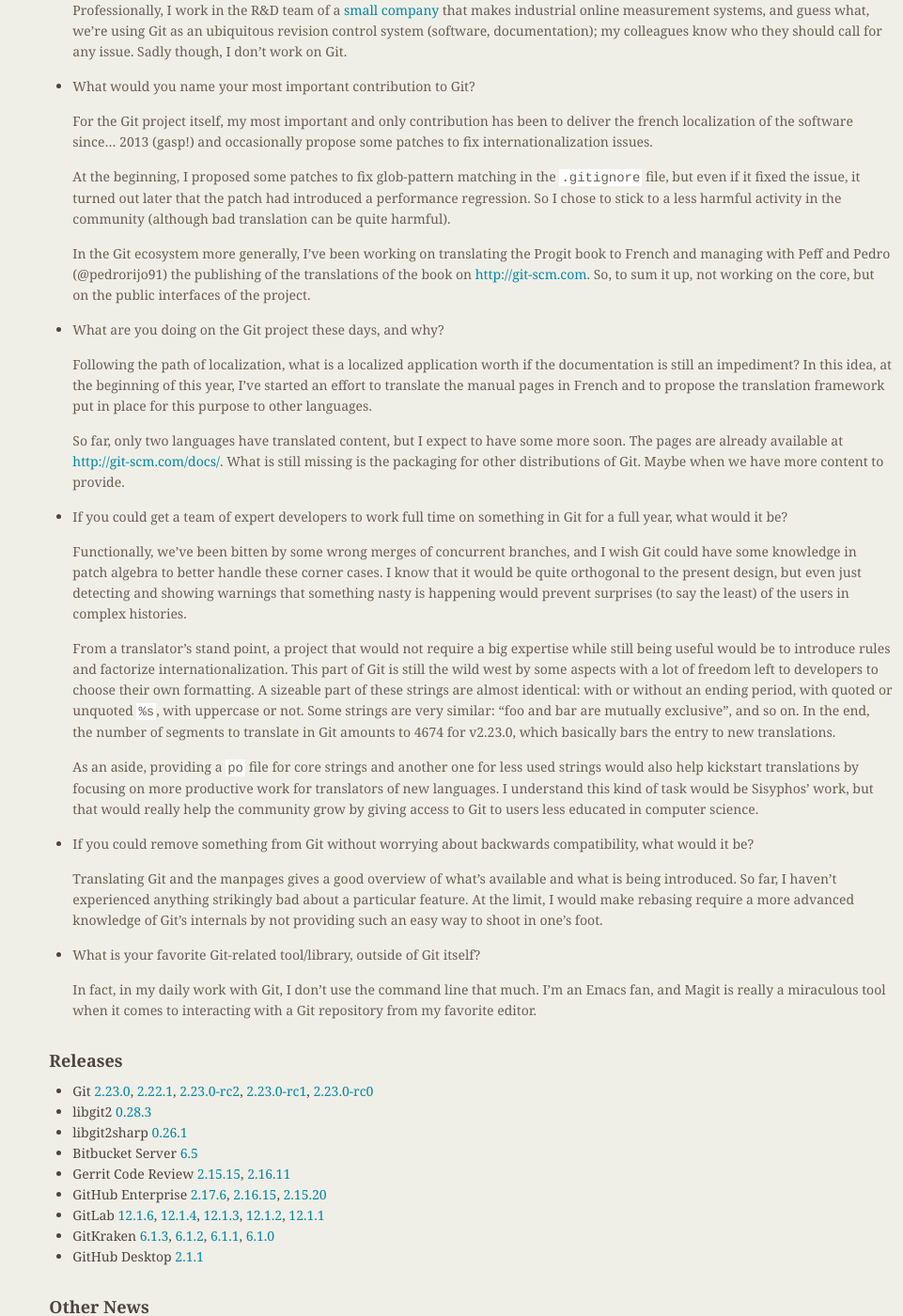
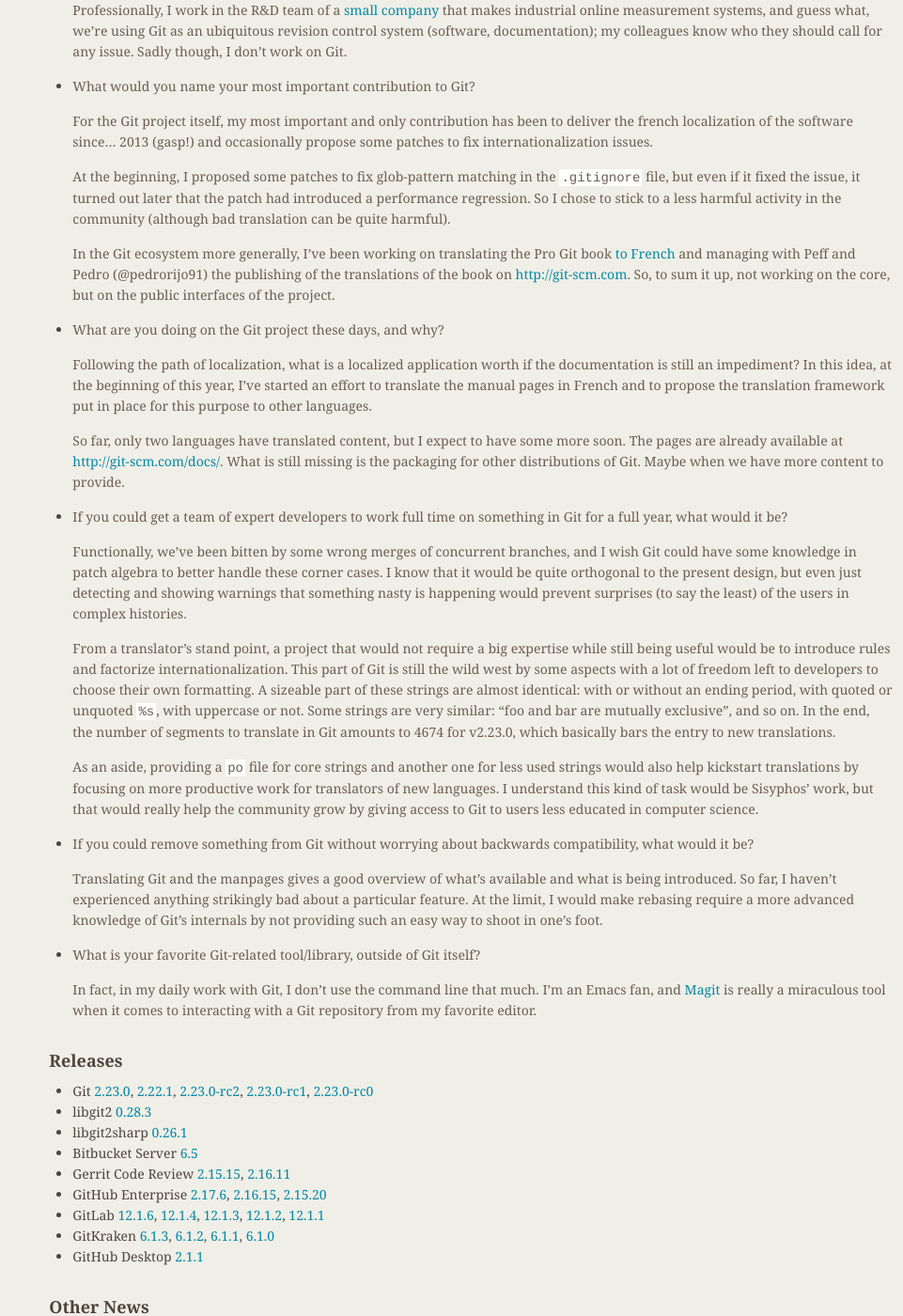
Before and after one commit to git/git.github.io, a Jekyll site: the page built from rev_news/drafts/edition-54.md, in a window 1280 px wide and 1400 px high, scrolled down 4395 px. Shown: the whole window at 94% size, without its empty margins (319-1280 px from the left). Built offline with Jekyll 4.4.1, drawn with Linux system fonts in a browser that asks for light colours.

Commit message:
rn-54: Add two hyperlinks to the "Developer Spotlight"

```diff
--- a/rev_news/drafts/edition-54.md
+++ b/rev_news/drafts/edition-54.md
@@ -371,7 +371,7 @@
   community (although bad translation can be quite harmful).
 
   In the Git ecosystem more generally, I've been working on
-  translating the Progit book to French and managing with Peff and
+  translating the Pro Git book [to French](https://git-scm.com/book/fr/v2) and managing with Peff and
   Pedro (@pedrorijo91) the publishing of the translations of the book
   on [http://git-scm.com](http://git-scm.com). So, to sum it up, not working on the core,
   but on the public interfaces of the project.
@@ -431,7 +431,7 @@
 * What is your favorite Git-related tool/library, outside of Git itself?
 
   In fact, in my daily work with Git, I don't use the command line
-  that much. I'm an Emacs fan, and Magit is really a miraculous tool
+  that much. I'm an Emacs fan, and [Magit](https://magit.vc/) is really a miraculous tool
   when it comes to interacting with a Git repository from my favorite
   editor.
 
```
